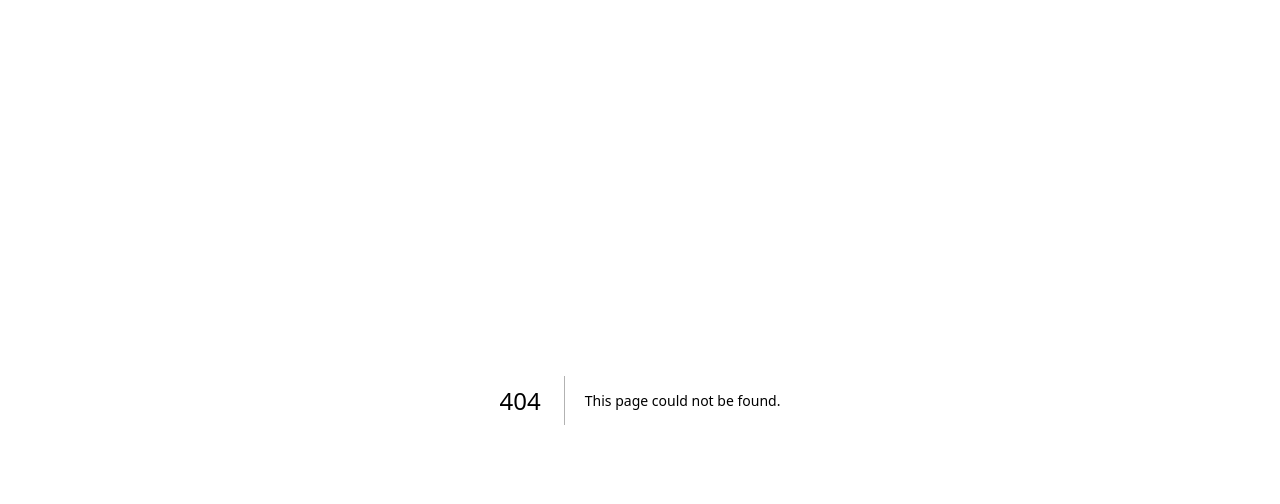
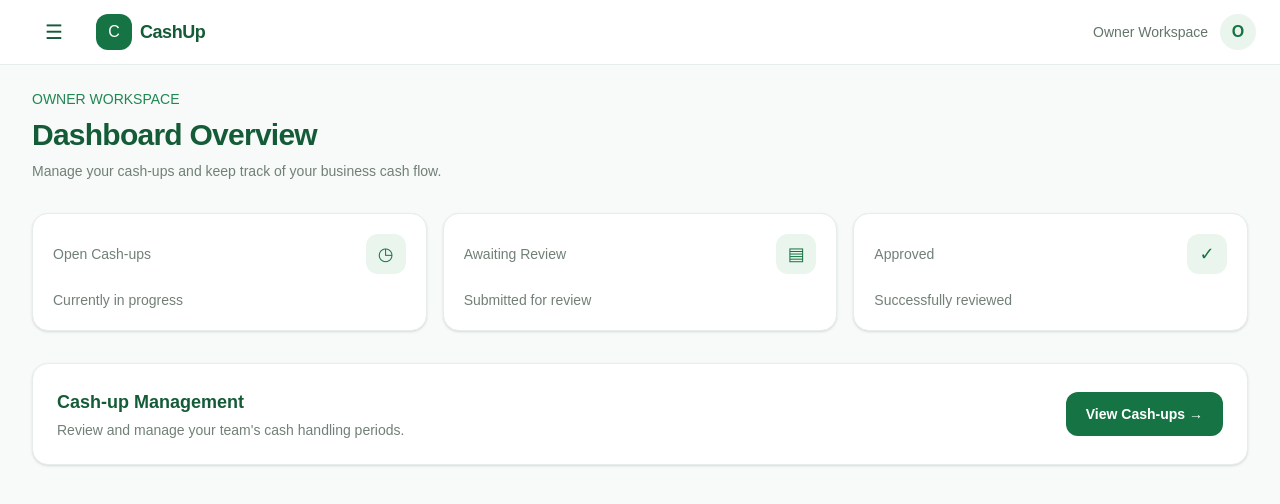
Before and after one commit to aliialzein/CashUp, a Next.js app: page /owner in a window 1280 px wide. Before the commit this address had no page. Shown: the top 504 px of the page. Built offline with nearby package versions, Linux system fonts and the light colour scheme.

Commit message:
add dashboard pages (Cashup , Cashup by ID , sales)

```diff
--- /dev/null
+++ b/src/app/(owner)/owner/cash-ups/[cashUpId]/review/page.tsx
@@ -0,0 +1,57 @@
+import { Suspense } from "react";
+import { notFound } from "next/navigation";
+
+import { mockCashUps } from "@/data/mock/cash-ups";
+import { CashUpStatus, RequestStatus } from "@/types/cash-up";
+
+import ReviewHeader from "@/components/owner/cash-up-review/ReviewHeader";
+import CashSummary from "@/components/owner/cash-up-review/CashSummary";
+import ReviewFlags from "@/components/owner/cash-up-review/ReviewFlags";
+import ReviewActions from "@/components/owner/cash-up-review/ReviewActions";
+import SalesOverview from "@/components/owner/cash-up-review/SalesOverview";
+
+interface Props {
+  params: Promise<{ cashUpId: string }>;
+}
+
+function ReviewSkeleton() {
+  return (
+    <div className="mx-auto max-w-4xl space-y-6 animate-pulse">
+      <div className="h-20 rounded-2xl bg-[#E5EEE8]" />
+      <div className="h-64 rounded-2xl bg-[#E5EEE8]" />
+      <div className="h-40 rounded-2xl bg-[#E5EEE8]" />
+    </div>
+  );
+}
+
+async function ReviewContent({ params }: Props) {
+  const { cashUpId } = await params;
+
+  const cashUp = mockCashUps.find((item) => item.id === cashUpId);
+
+  if (!cashUp || cashUp.status !== CashUpStatus.SUBMITTED) {
+    notFound();
+  }
+
+  const pendingRequests = cashUp.requests.filter(
+    (request) => request.status === RequestStatus.AWAITING_OWNER,
+  ).length;
+
+  return (
+    <div className="mx-auto w-full max-w-4xl space-y-6 pb-10">
+      <ReviewHeader cashUp={cashUp} />
+      <CashSummary cashUp={cashUp} />
+      <SalesOverview cashUp={cashUp} />
+      <ReviewFlags requests={cashUp.requests} />
+      <ReviewActions pendingRequests={pendingRequests} />
+    </div>
+  );
+}
+
+export default function CashUpReviewPage({ params }: Props) {
+  return (
+    <Suspense fallback={<ReviewSkeleton />}>
+      <ReviewContent params={params} />
+    </Suspense>
+  );
+}
--- /dev/null
+++ b/src/app/(owner)/owner/cash-ups/[cashUpId]/sales/page.tsx
@@ -0,0 +1,49 @@
+import { Suspense } from "react";
+import { notFound } from "next/navigation";
+
+import { mockCashUps } from "@/data/mock/cash-ups";
+import { CashUpStatus } from "@/types/cash-up";
+
+import CashUpSalesList from "@/components/owner/cash-up-sales/CashUpSalesList";
+
+interface Props {
+  params: Promise<{ cashUpId: string }>;
+}
+
+function SalesSkeleton() {
+  return (
+    <div className="animate-pulse space-y-4">
+      <div className="h-20 rounded-xl bg-[#E5EEE8]" />
+      <div className="h-40 rounded-xl bg-[#E5EEE8]" />
+      <div className="h-40 rounded-xl bg-[#E5EEE8]" />
+    </div>
+  );
+}
+
+async function SalesContent({ params }: Props) {
+  const { cashUpId } = await params;
+
+  const cashUp = mockCashUps.find((item) => item.id === cashUpId);
+
+  if (!cashUp || cashUp.status !== CashUpStatus.SUBMITTED) {
+    notFound();
+  }
+
+  return (
+    <CashUpSalesList
+      sales={cashUp.sales}
+      requests={cashUp.requests}
+      employeeName={cashUp.membership.user.fullName}
+    />
+  );
+}
+
+export default function CashUpSalesPage({ params }: Props) {
+  return (
+    <main className="mx-auto w-full max-w-5xl space-y-6 px-4 py-6 sm:px-6">
+      <Suspense fallback={<SalesSkeleton />}>
+        <SalesContent params={params} />
+      </Suspense>
+    </main>
+  );
+}
--- /dev/null
+++ b/src/app/(owner)/owner/cash-ups/page.tsx
@@ -0,0 +1,87 @@
+"use client";
+
+import { useRouter } from "next/navigation";
+
+import CashUpCard from "@/components/owner/cash-ups/CashUpCard";
+import { mockCashUps } from "@/data/mock/cash-ups";
+import { CashUpStatus, RequestStatus } from "@/types/cash-up";
+
+export default function CashUpsPage() {
+  const router = useRouter();
+
+  // Later, replace mockCashUps with the backend response.
+  const cashUps = mockCashUps;
+
+  const getActionLabel = (cashUp: (typeof cashUps)[number]) => {
+    const hasPendingRequest = cashUp.requests.some(
+      (request) => request.status === RequestStatus.AWAITING_OWNER,
+    );
+
+    if (hasPendingRequest) return "Decide";
+
+    switch (cashUp.status) {
+      case CashUpStatus.SUBMITTED:
+        return "Review";
+
+      case CashUpStatus.OPEN:
+        return "View";
+
+      case CashUpStatus.APPROVED:
+        return "View";
+
+      case CashUpStatus.VOID:
+        return "View";
+
+      default:
+        return "View";
+    }
+  };
+
+  return (
+    <div className="space-y-6">
+      <div>
+        <h1 className="text-2xl font-bold text-[#145B37] sm:text-3xl">
+          Cash-ups
+        </h1>
+
+        <p className="mt-2 text-sm text-[#718077]">
+          Review and manage all cash handling periods.
+        </p>
+      </div>
+
+      {cashUps.length > 0 ? (
+        <div className="space-y-4">
+          {cashUps.map((cashUp) => (
+            <CashUpCard
+              key={cashUp.id}
+              cashUp={cashUp}
+              actionLabel={getActionLabel(cashUp)}
+              onAction={(id) => {
+                if (cashUp.status === CashUpStatus.SUBMITTED) {
+                  router.push(`/owner/cash-ups/${id}/review`);
+                  return;
+                }
+
+                router.push(`/owner/cash-ups/${id}`);
+              }}
+            />
+          ))}
+        </div>
+      ) : (
+        <div className="rounded-2xl border border-dashed border-[#C9DED0] bg-white px-6 py-16 text-center">
+          <div className="mx-auto flex h-14 w-14 items-center justify-center rounded-2xl bg-[#EAF5ED] text-2xl text-[#167344]">
+            ▤
+          </div>
+
+          <h2 className="mt-4 font-semibold text-[#145B37]">
+            Cash-ups will appear here
+          </h2>
+
+          <p className="mt-2 text-sm text-[#718077]">
+            You will be able to review and manage your team's cash-ups.
+          </p>
+        </div>
+      )}
+    </div>
+  );
+}
--- /dev/null
+++ b/src/app/(owner)/owner/page.tsx
@@ -0,0 +1,82 @@
+import Link from "next/link";
+
+const stats = [
+  {
+    title: "Open Cash-ups",
+    description: "Currently in progress",
+    icon: "◷",
+  },
+  {
+    title: "Awaiting Review",
+    description: "Submitted for review",
+    icon: "▤",
+  },
+  {
+    title: "Approved",
+    description: "Successfully reviewed",
+    icon: "✓",
+  },
+];
+
+export default function OwnerDashboardPage() {
+  return (
+    <div className="space-y-8">
+      {/* Welcome */}
+      <section>
+        <p className="text-sm font-medium text-[#218653]">OWNER WORKSPACE</p>
+
+        <h1 className="mt-2 text-2xl font-bold tracking-tight text-[#145B37] sm:text-3xl">
+          Dashboard Overview
+        </h1>
+
+        <p className="mt-2 text-sm text-[#718077]">
+          Manage your cash-ups and keep track of your business cash flow.
+        </p>
+      </section>
+
+      {/* Statistics */}
+      <section className="grid grid-cols-1 gap-4 sm:grid-cols-2 xl:grid-cols-3">
+        {stats.map((stat) => (
+          <div
+            key={stat.title}
+            className="rounded-2xl border border-[#E5EEE8] bg-white p-5 shadow-sm"
+          >
+            <div className="flex items-center justify-between">
+              <span className="text-sm font-medium text-[#718077]">
+                {stat.title}
+              </span>
+
+              <span className="flex h-10 w-10 items-center justify-center rounded-xl bg-[#EAF5ED] text-lg text-[#167344]">
+                {stat.icon}
+              </span>
+            </div>
+
+            <p className="mt-4 text-sm text-[#718077]">{stat.description}</p>
+          </div>
+        ))}
+      </section>
+
+      {/* Cash-ups Section */}
+      <section className="rounded-2xl border border-[#E5EEE8] bg-white p-6 shadow-sm">
+        <div className="flex flex-col justify-between gap-4 sm:flex-row sm:items-center">
+          <div>
+            <h2 className="text-lg font-bold text-[#145B37]">
+              Cash-up Management
+            </h2>
+
+            <p className="mt-1 text-sm text-[#718077]">
+              Review and manage your team's cash handling periods.
+            </p>
+          </div>
+
+          <Link
+            href="/owner/cash-ups"
+            className="inline-flex items-center justify-center rounded-xl bg-[#167344] px-5 py-3 text-sm font-semibold text-white transition hover:bg-[#145B37]"
+          >
+            View Cash-ups →
+          </Link>
+        </div>
+      </section>
+    </div>
+  );
+}
```
